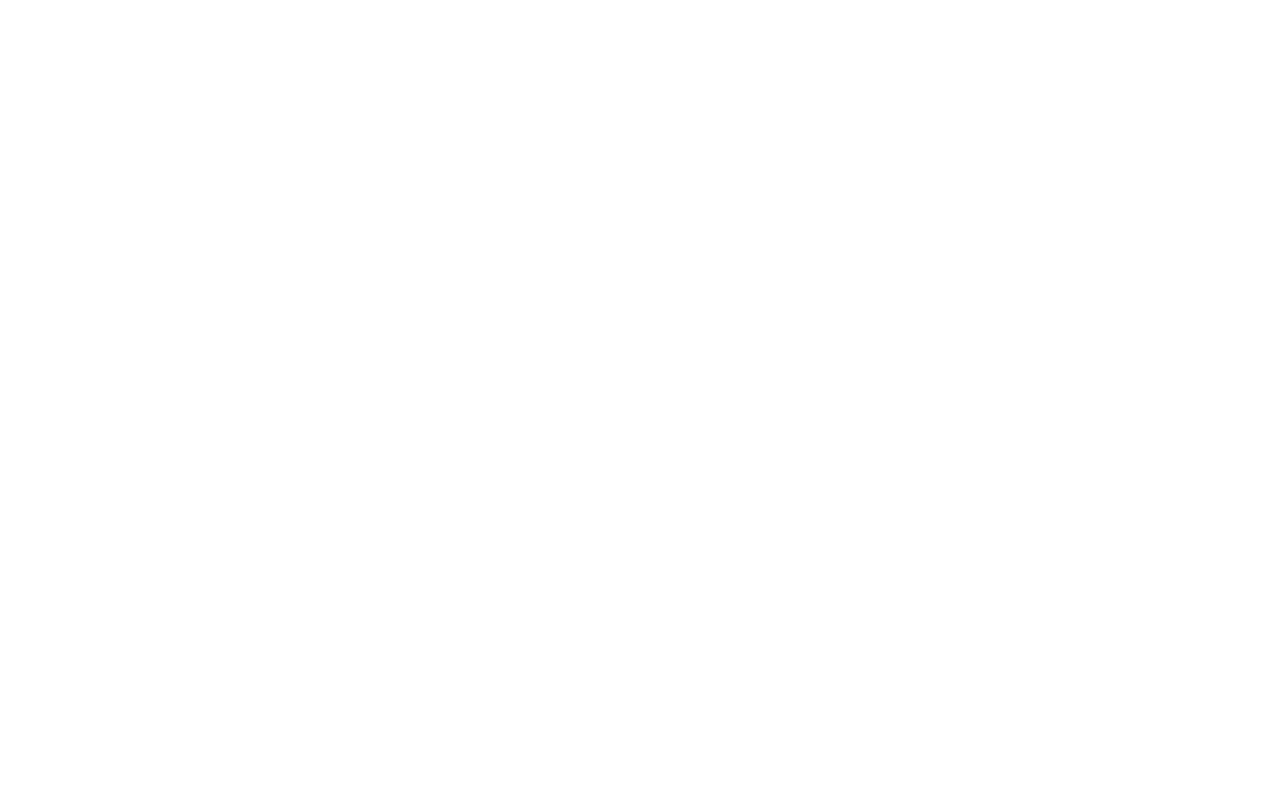
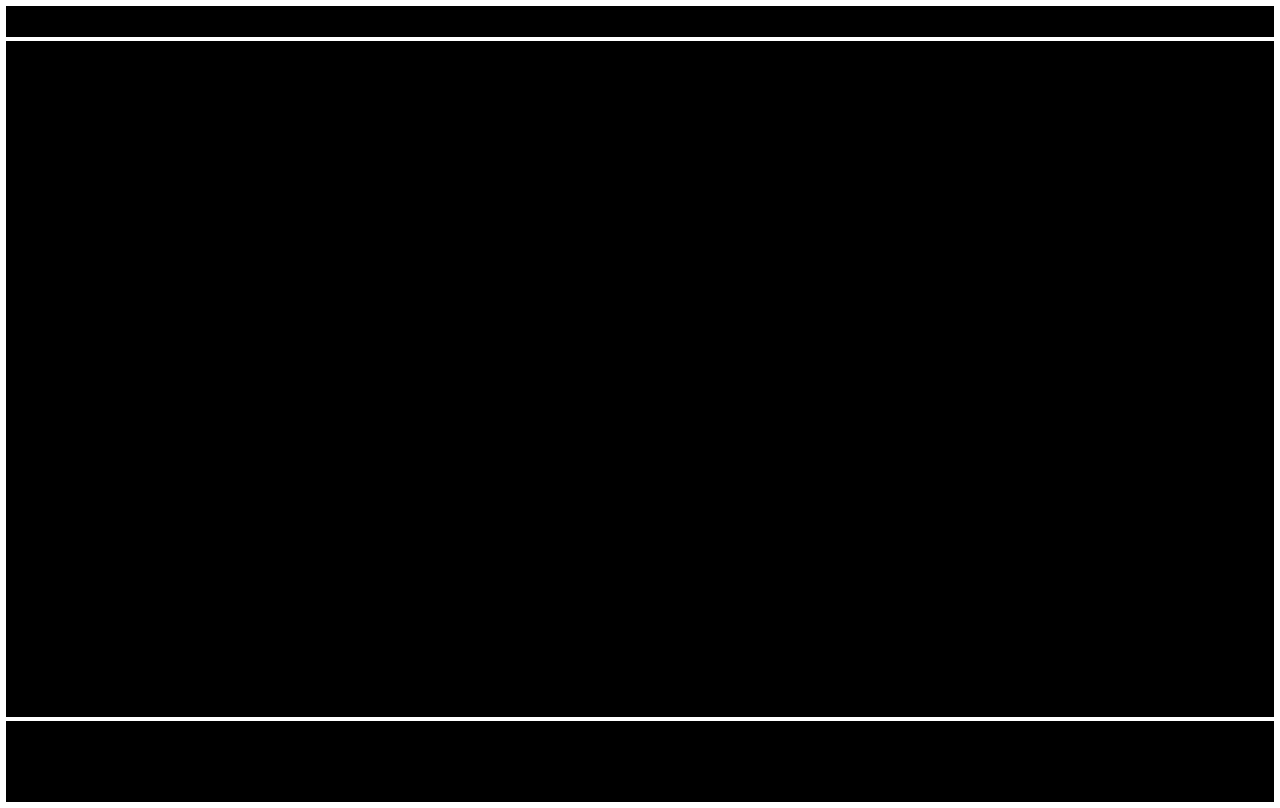
Before and after one commit to Gabriele-Cavallo/html-css-zoom, a plain HTML site: page index.html in a window 1280 px wide. Drawn offline with Linux system fonts and the light colour scheme.

Commit message:
feat: add structure

```diff
--- a/index.html
+++ b/index.html
@@ -7,6 +7,9 @@
     <link rel="stylesheet" href="style.css">
 </head>
 <body>
+    <header></header>
+    <main></main>
+    <footer></footer>
 
 </body>
 </html>
--- a/style.css
+++ b/style.css
@@ -6,3 +6,20 @@
     border: 2px solid white;
 }
 /* #endregion ---- Reset ---- */
+
+/* #region ---- General ---- */
+
+body{
+    background-color: #000000;
+}
+/* #endregion ---- General ---- */
+header{
+    height: 35px;
+}
+main{
+    height: calc(100vh - 120px);
+}
+footer
+{
+    height: 85px;
+}
```
